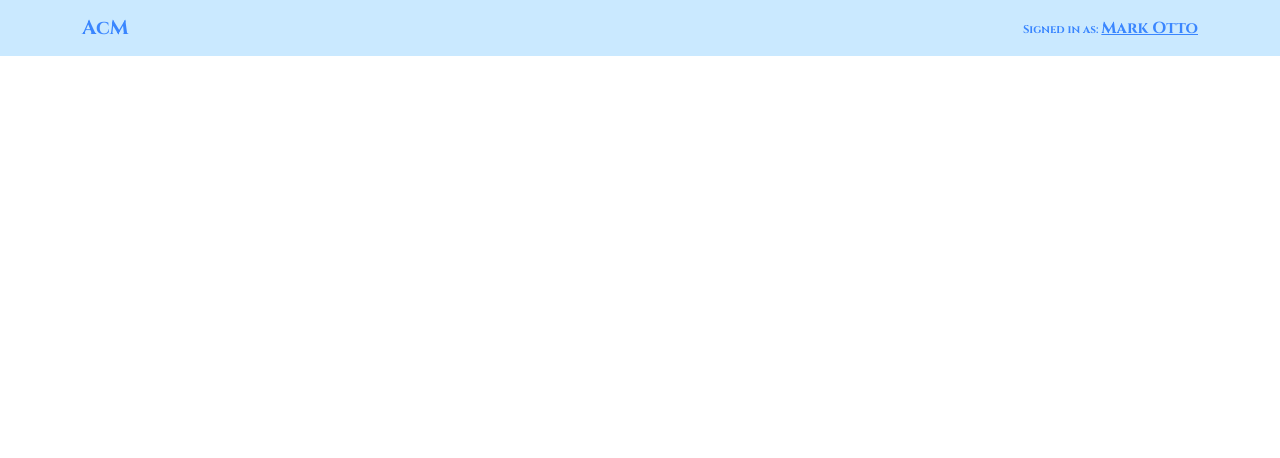
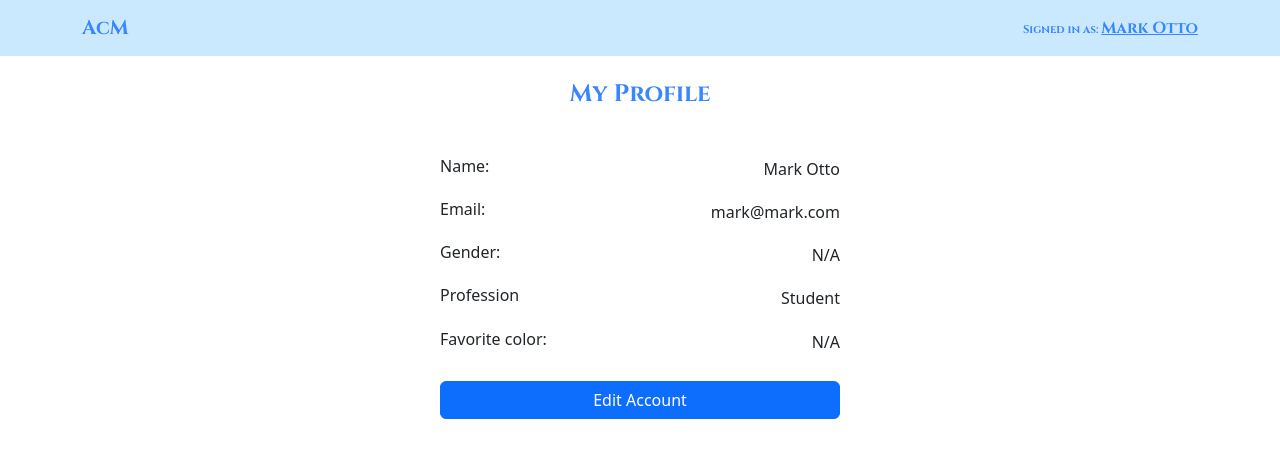
Before and after one commit to IM-Suryakant-Kumar/account-management, a React (Vite) app: page / in a window 1280 px wide. Shown: the top 458 px of the page. Built offline with nearby package versions, Linux system fonts and the light colour scheme.

Commit message:
feat: implemented Home page

```diff
--- a/src/App.css
+++ b/src/App.css
@@ -54,3 +54,24 @@ button.primary {
   background-color: var(--color-logo);
   color: var(--color-primary);
 }
+
+/* home */
+.profile-heading {
+  margin-top: 1em;
+}
+
+ul {
+  list-style: none;
+  padding-left: 0 !important;
+}
+
+.list-cont, .edit-button {
+  width: 95%;
+  max-width: 400px;
+  margin: auto;
+}
+
+.lite-item {
+  display: flex;
+  justify-content: space-between;
+}
--- a/src/components/HostLayout.jsx
+++ b/src/components/HostLayout.jsx
@@ -1,10 +1,20 @@
-import { Fragment } from "react"
-import { Navbar } from "."
+import { Navigate, Outlet, useLocation } from "react-router-dom";
+import { Navbar } from "./Navbar";
 
 export const HostLayout = () => {
-  return (
-    <Fragment>
-      <Navbar />
-    </Fragment>
-  )
-}
+	const user = true;
+	const pathname = useLocation().pathname;
+
+	return user ? (
+		<>
+			<Navbar />
+			<Outlet />
+		</>
+	) : (
+		<Navigate
+			to="/login"
+			state={{ message: "You have to login first!", redirectTo: pathname }}
+			replace
+		/>
+	);
+};
--- a/src/pages/Home.jsx
+++ b/src/pages/Home.jsx
@@ -1,5 +1,33 @@
+import { Button, Stack } from "react-bootstrap";
+
 export const Home = () => {
-  return (
-    <div>Home</div>
-  )
-}
+	const handleModal = () => {};
+
+	return (
+		<main>
+			<Stack gap={4} className="mt">
+				<h2 className="title profile-heading">My Profile</h2>
+				<Stack gap={3} as="ul" className="list-cont">
+					<li className="lite-item">
+						<span className="h6">Name:</span> Mark Otto
+					</li>
+					<li className="lite-item">
+						<span className="h6">Email:</span> mark@mark.com
+					</li>
+					<li className="lite-item">
+						<span className="h6">Gender:</span> N/A
+					</li>
+					<li className="lite-item">
+						<span className="h6">Profession</span> Student
+					</li>
+					<li className="lite-item">
+						<span className="h6">Favorite color:</span> N/A
+					</li>
+				</Stack>
+				<Button onClick={handleModal} className="edit-button">
+					Edit Account
+				</Button>
+			</Stack>
+		</main>
+	);
+};
```
